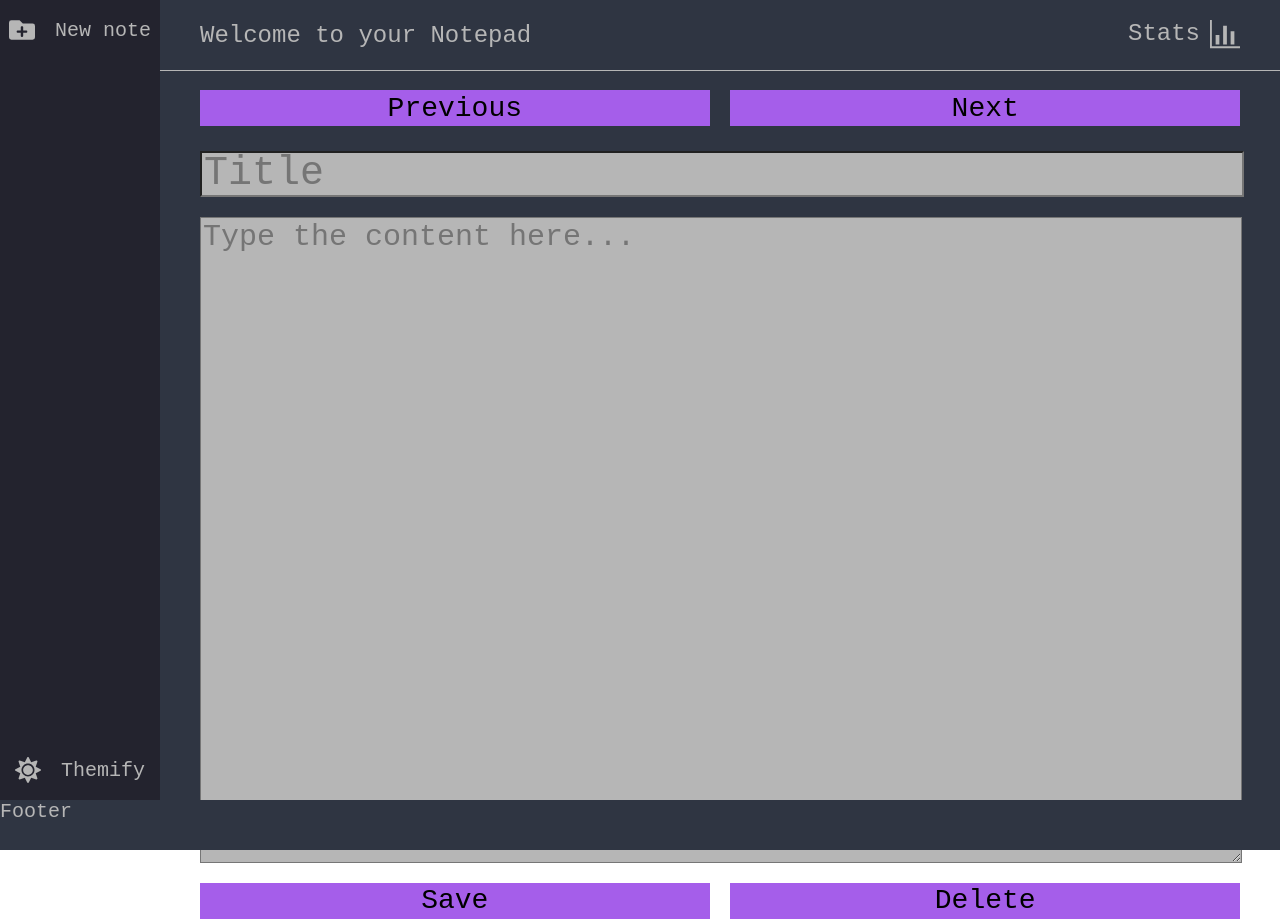
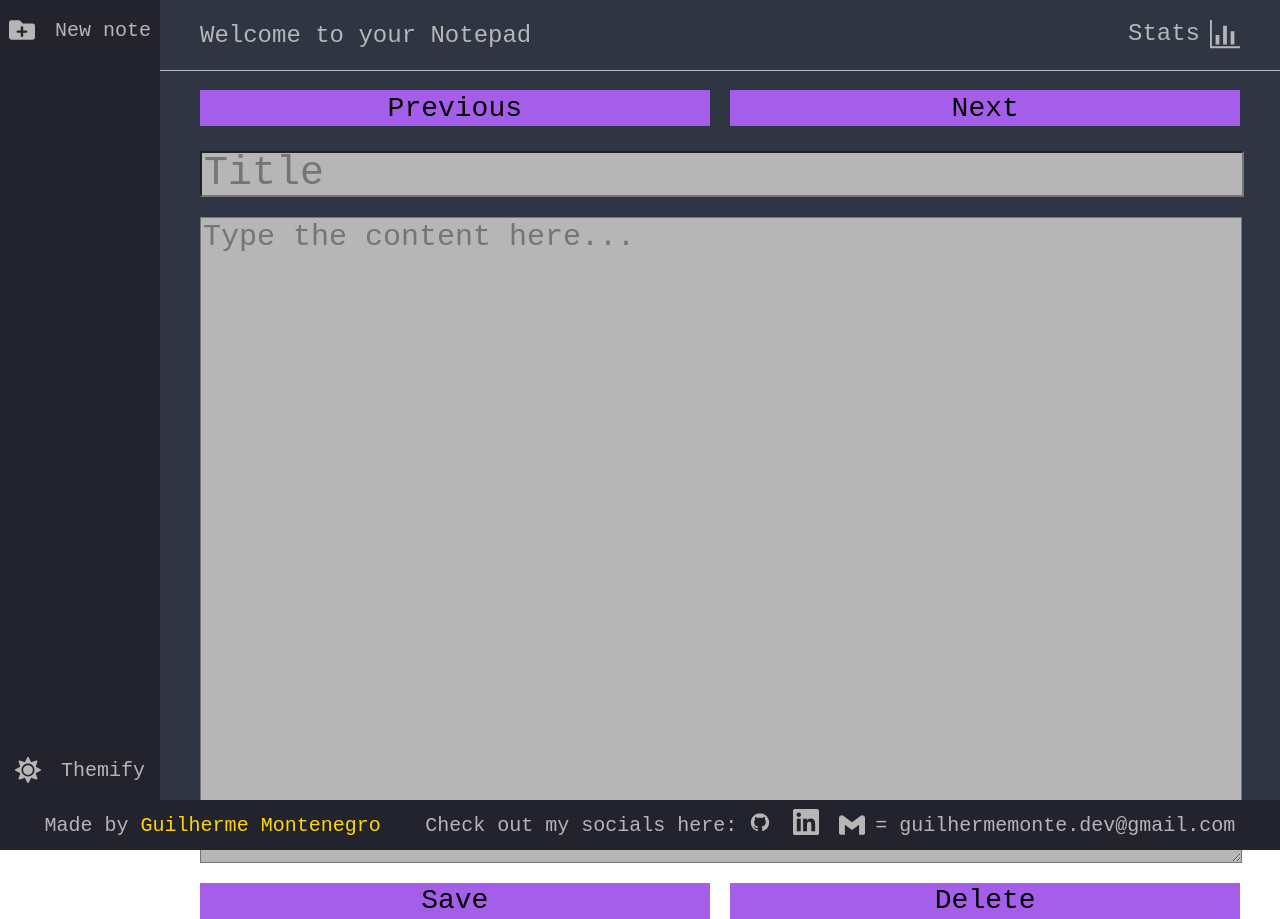
Before and after one commit to Guilherme-Monte/Notebook, a React (Create React App) app in the folder frontend/: page / in a window 1280 px wide. Built offline with nearby package versions, Linux system fonts and the light colour scheme; no server answers.

Commit message:
Footer styling and statistics database update

```diff
--- a/frontend/src/components/footer/index.css
+++ b/frontend/src/components/footer/index.css
@@ -1,5 +1,22 @@
 #footer {
     grid-area: footer;
 
-    background-color: var(--bg-main);
+    background-color: var(--bg-primary);
+
+    display: flex;
+    justify-content: space-evenly;
+    align-items: center;
 }
+
+#socials {
+    display: flex;
+    align-items: center;
+}
+
+#socials > * {
+    margin: 0 0.5rem;
+}
+
+#my-name {
+    color: gold;
+}
--- a/frontend/src/components/footer/index.js
+++ b/frontend/src/components/footer/index.js
@@ -1,9 +1,23 @@
 import React from 'react';
 import "./index.css";
+import { DiGithubBadge } from "react-icons/di";
+import { SiLinkedin, SiGmail } from "react-icons/si";
 
 const Footer = () => {
     return (
-        <div id="footer">Footer</div>
+        <div id="footer">
+            <div>Made by <span id="my-name">Guilherme Montenegro</span></div>
+            <span id="socials">
+                Check out my socials here:
+                <a href="https://github.com/Guilherme-Monte" target="_blank" rel="noreferrer">
+                    <DiGithubBadge className="icons" />
+                </a>
+                <a href="https://www.linkedin.com/in/guilherme-montenegro-4a0050204/" target="_blank" rel="noreferrer">
+                    <SiLinkedin className="icons" />
+                </a>
+                <SiGmail className="icons" />= guilhermemonte.dev@gmail.com
+            </span>
+        </div>
     )
 }
 
--- a/frontend/src/components/sidebar/index.css
+++ b/frontend/src/components/sidebar/index.css
@@ -50,6 +50,7 @@
   width: 1.3rem;
   height: 1.3rem;
   transition: var(--transition-speed);
+  color: var(--text-primary);
 }
 
 .link-text:hover, .icons:hover {
```
Also changed, not shown: 2 other files (tests, documents, lock files or other folders).
